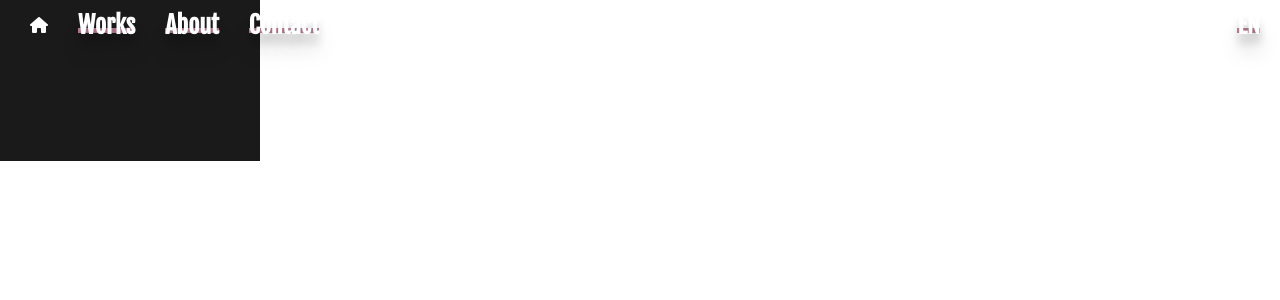
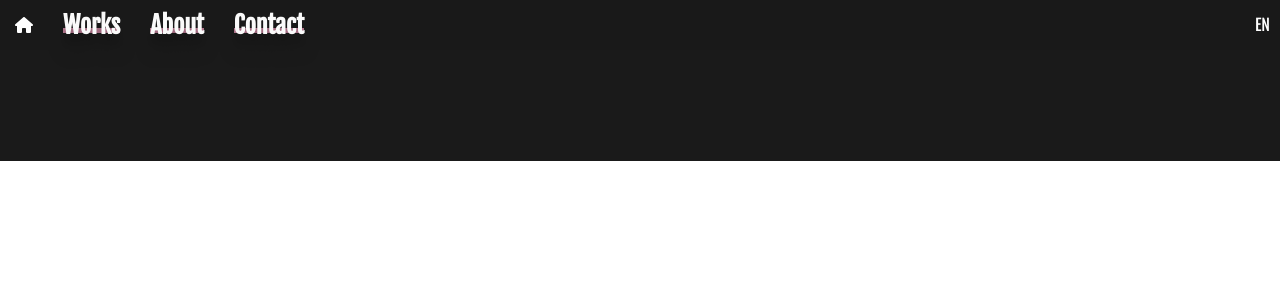
Before and after one commit to rravelli/videographer-website, a React (Vite) app: page /videographer-website/contact in a window 1280 px wide. Shown: the top 300 px of the page. Built offline with nearby package versions, Linux system fonts and the light colour scheme.

Commit message:
fix: css styling for multiple components

```diff
--- a/src/App.css
+++ b/src/App.css
@@ -1,5 +1,9 @@
 @import url("https://fonts.googleapis.com/css2?family=Fjalla+One&display=swap");
 @import url("https://fonts.googleapis.com/css2?family=Poppins:ital,wght@0,100;0,200;0,300;0,400;0,500;0,600;0,700;0,800;0,900;1,100;1,200;1,300;1,400;1,500;1,600;1,700;1,800;1,900&display=swap");
+
+#root {
+  width: 100vw;
+}
 
 #container {
   max-width: 1280px;
@@ -35,7 +39,7 @@
   font-weight: 400;
   text-transform: uppercase;
   mix-blend-mode: difference;
-
+  margin-block: 0;
   user-select: none;
   /* text-shadow: 0 0 4px #fff, 0 0 11px #fff, 0 0 19px #fff; */
   text-shadow: 0 1px 0 #ccc, 0 2px 0 #c9c9c9, 0 3px 0 #bbb, 0 4px 0 #b9b9b9, 0 5px 0 #aaa, 0 6px 1px rgba(0, 0, 0, 0.1),
--- a/src/components/AppBar.css
+++ b/src/components/AppBar.css
@@ -2,6 +2,7 @@
   /* background: rgb(26, 26, 26); */
   /* background: linear-gradient(180deg, transparent 0%, rgba(189, 189, 189, 0) 72%); */
   z-index: 1000;
+  width: 100vw;
 }
 /*
 .menu-item {
--- a/src/components/AppBar.tsx
+++ b/src/components/AppBar.tsx
@@ -3,7 +3,7 @@ import "./AppBar.css";
 import { FontAwesomeIcon } from "@fortawesome/react-fontawesome";
 import { faHome } from "@fortawesome/free-solid-svg-icons";
 
-export function AppBar({ scroll }: { scroll: number }) {
+export function AppBar() {
   const navigationItems = [
     { label: "Works", path: "/works/" },
     { label: "About", path: "/about/" },
@@ -15,21 +15,26 @@ export function AppBar({ scroll }: { scroll: number }) {
       className="app-bar"
       style={{
         position: "fixed",
-        top: 0,
-        left: 0,
-        right: 0,
-        paddingRight: 20,
 
-        paddingLeft: 20,
+        flexDirection: "row",
+        display: "flex",
+        alignItems: "center",
+        // backgroundColor: `rgba(26,26,26,${Math.min(Math.max(scroll / 50 - 5, 0), 255)})`,
+        backgroundColor: "rgba(26,26,26,0.2)",
+      }}
+    >
+      <div
+        style={{
+          padding: 10,
           justifyContent: "space-between",
           flexDirection: "row",
           display: "flex",
           alignItems: "center",
-        backgroundColor: `rgba(26,26,26,${Math.min(Math.max(scroll / 50 - 5, 0), 255)})`,
+          width: "100%",
         }}
       >
-      <div style={{ flexDirection: "row", display: "flex", gap: 30, padding: 10, alignItems: "center" }}>
-        <Link to="/">
+        <div style={{ flexDirection: "row", display: "flex", gap: 30, alignItems: "center" }}>
+          <Link to="/" style={{ marginLeft: 5 }} onClick={() => window.scrollTo({ top: 0, behavior: "smooth" })}>
             <FontAwesomeIcon style={{ color: "white" }} icon={faHome} />
           </Link>
           {navigationItems.map((item) => (
@@ -38,7 +43,8 @@ export function AppBar({ scroll }: { scroll: number }) {
             </Link>
           ))}
         </div>
-      <div className="menu-item">EN</div>
+        <div style={{ color: "white" }}>EN</div>
+      </div>
     </nav>
   );
 }
--- a/src/components/Layout.tsx
+++ b/src/components/Layout.tsx
@@ -5,7 +5,7 @@ import { BottomHeader } from "./BottomHeader";
 export function Layout() {
   return (
     <>
-      <AppBar scroll={0} />
+      <AppBar />
       <Outlet />
       <BottomHeader />
     </>
--- a/src/index.css
+++ b/src/index.css
@@ -19,7 +19,7 @@ body {
   margin: 0;
   display: flex;
   place-items: center;
-  width: 100%;
+  width: 100vw;
   overflow-x: hidden; /* Hide horizontal scrollbar */
   scrollbar-width: thin;
   font-family: "Fjalla One", sans-serif;
--- a/src/routes/About.tsx
+++ b/src/routes/About.tsx
@@ -7,6 +7,7 @@ export function About() {
         flexDirection: "column",
         alignItems: "center",
         display: "flex",
+        width: "100%",
         padding: 10,
       }}
     >
--- /dev/null
+++ b/src/routes/Home.css
@@ -0,0 +1,10 @@
+.frame {
+  width: max(100vw, calc(16 / 9 * 100vh));
+  height: 100vh;
+  justify-content: center;
+  display: flex;
+  overflow: hidden;
+  z-index: -1000;
+  position: relative;
+  transform: translateX(calc(-1 / 2 * max(0vw, calc(16 / 9 * 100vh - 100vw))));
+}
--- a/src/routes/Home.tsx
+++ b/src/routes/Home.tsx
@@ -1,5 +1,6 @@
 import { useEffect, useState } from "react";
 import { VideoGrid } from "../components/VideoGrid";
+import "./Home.css";
 
 export function Home() {
   const [scroll, setScroll] = useState(0);
@@ -19,18 +20,21 @@ export function Home() {
         {/* <div className="hero" style={{ position: "absolute", top: 0, left: 0, zIndex: -100 }}></div> */}
         <div
           style={{
-            opacity: 0.5,
+            opacity: 0.6,
             // opacity: Math.min(Math.floor(600000 / (scroll * scroll)) / 100, 0.5),
             left: 0,
             right: 0,
+            height: "100vh",
             position: "absolute",
             zIndex: -99,
+            overflow: "hidden",
           }}
         >
-          <div className="gradient-overlay hero"></div>
+          <div className="gradient-overlay"></div>
+          <div className="frame">
             <iframe
               width="100%"
-            height={"100%"}
+              height="100%"
               src="https://youtube.com/embed/?playlist=sLJp1EGpOsQ&autoplay=1&controls=0&showinfo=0&autohide=1&end=77&mute=1&loop=1"
               style={{
                 mixBlendMode: "revert",
@@ -38,6 +42,7 @@ export function Home() {
                 aspectRatio: 16 / 9,
               }}
             ></iframe>
+          </div>
         </div>
         <div style={{ alignItems: "center", display: "flex", flexDirection: "column" }}>
           <h1
```
Lines whose indentation alone changed are shown as unchanged.
